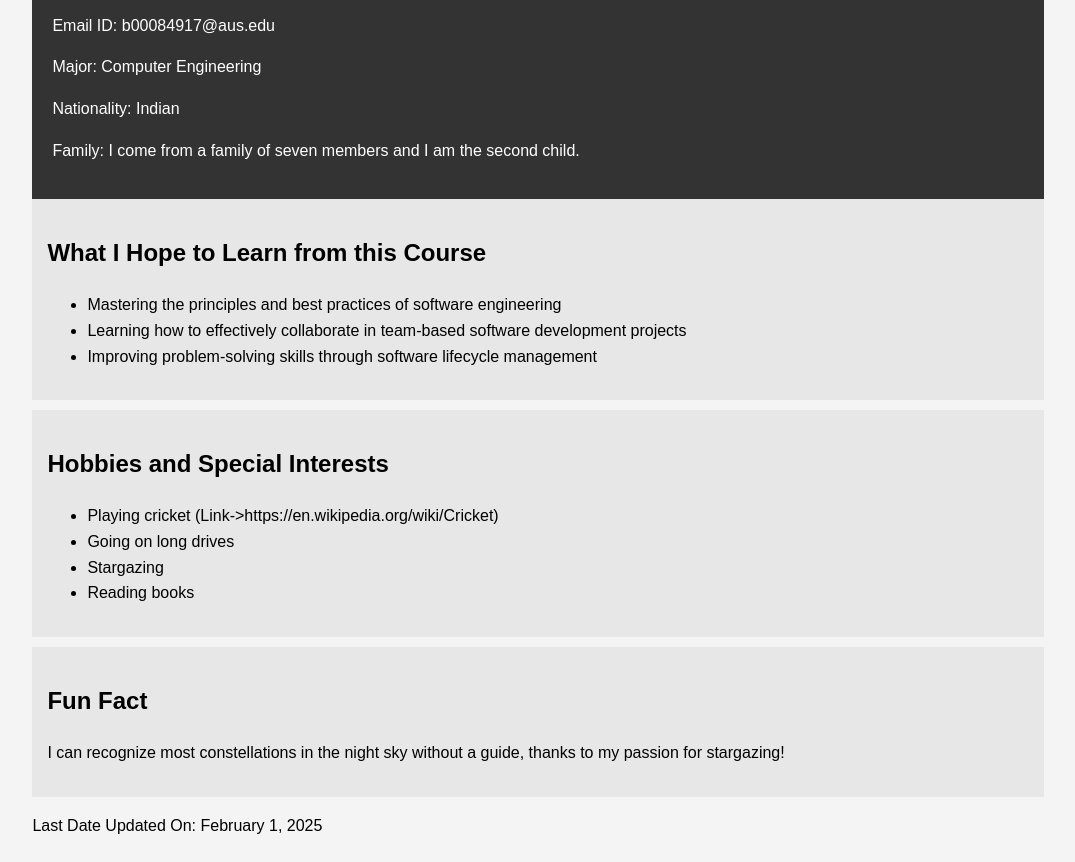
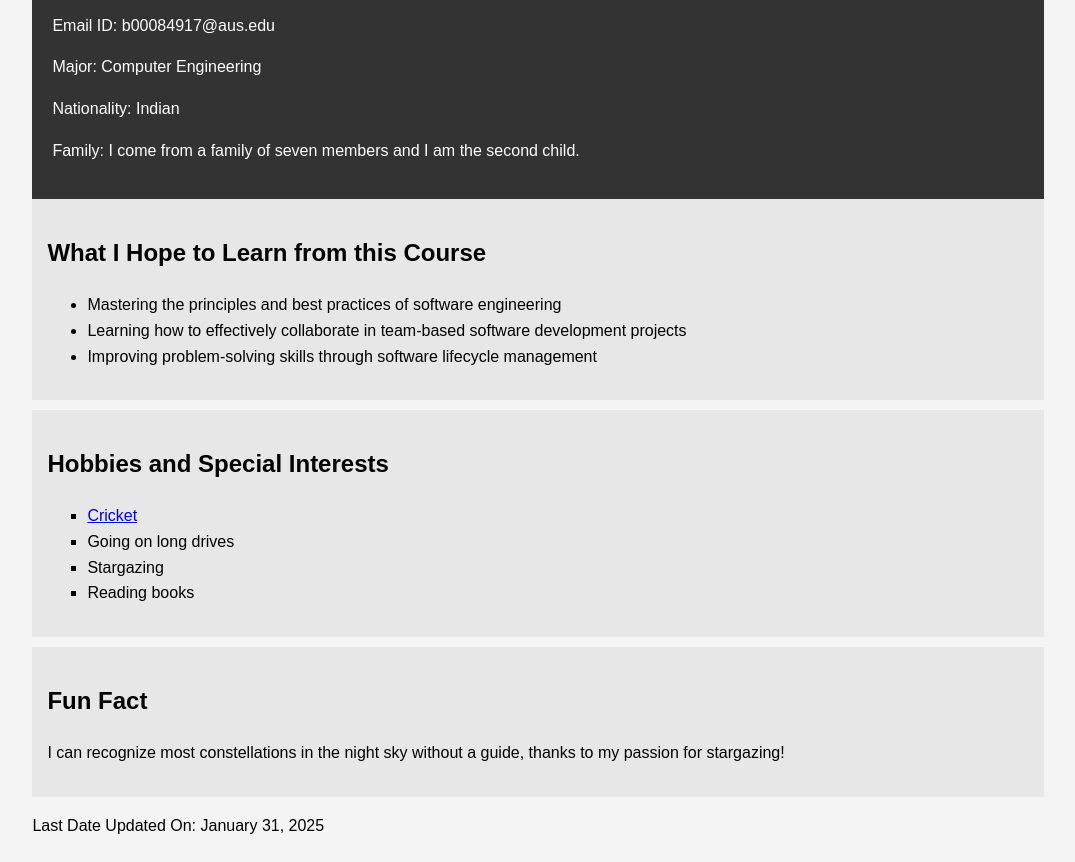
Before and after one commit to darkwing-30/darkwing.github.io, a plain HTML site: page index.html in a window 1280 px wide. Shown: the part 124-986 px from the top of the page, without its empty margins (102-1177 px from the left). Drawn offline with Linux system fonts and the light colour scheme.

Commit message:
Update index.html

```diff
--- a/index.html
+++ b/index.html
@@ -50,8 +50,8 @@
 
         <section class="hobbies">
             <h2>Hobbies and Special Interests</h2>
-            <ul>
-                <li>Playing cricket (Link->https://en.wikipedia.org/wiki/Cricket)</li>
+             <ul style="list-style-type:square">
+                <li><a href="https://en.wikipedia.org/wiki/Cricket">Cricket</a></li>
                 <li>Going on long drives</li>
                 <li>Stargazing</li>
                 <li>Reading books</li>
@@ -62,20 +62,8 @@
             <h2>Fun Fact</h2>
             <p>I can recognize most constellations in the night sky without a guide, thanks to my passion for stargazing!</p>
         </section>
-                <footer>
-            <p>Last Date Updated On: <span id="last-updated"></span></p>
-        </footer>
-    </div>
-
-    <script>
-        // Automatically set the current date as the last updated date
-        const lastUpdatedElement = document.getElementById("last-updated");
-        const currentDate = new Date().toLocaleDateString('en-US', {
-            year: 'numeric',
-            month: 'long',
-            day: 'numeric'
-        });
-        lastUpdatedElement.textContent = currentDate;
-    </script>
+               <footer>
+    <p>Last Date Updated On: <span>January 31, 2025</span></p>
+</footer>
 </body>
 </html>
```
